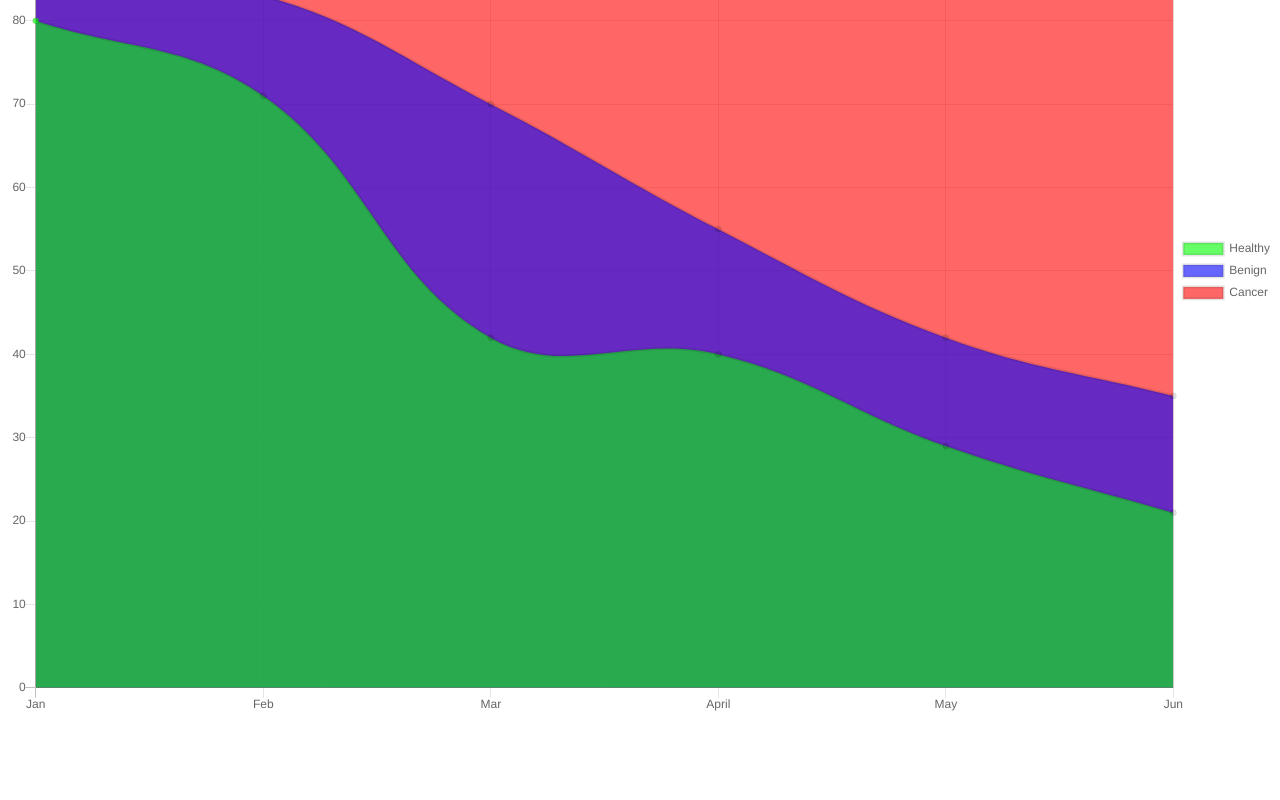
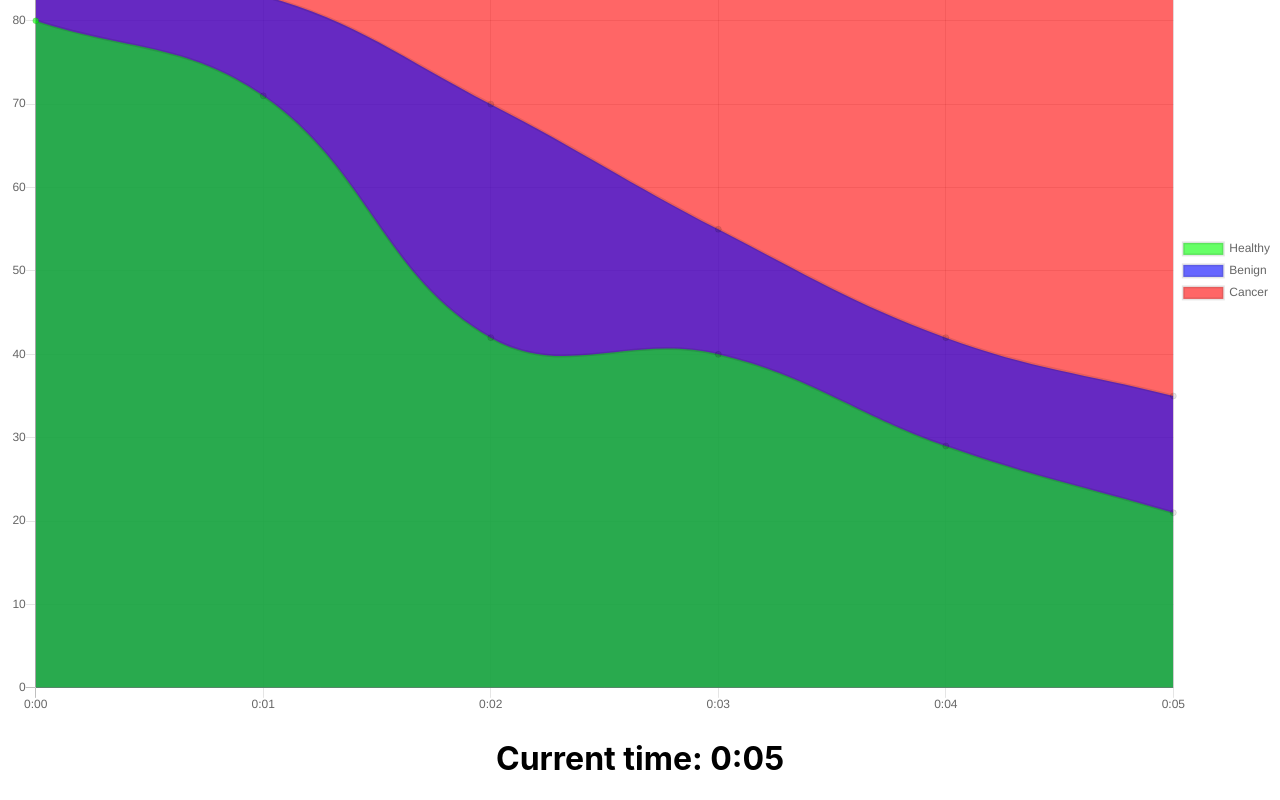
Before and after one commit to kris-dey/sweng20, a React (Create React App) app in the folder visualiser/: page / in a window 1280 px wide. Shown: the part 212-1012 px from the top of the page. Before the commit the page ends 946 px from the top, so only its background shows below. Built offline with nearby package versions, Linux system fonts and the light colour scheme.

Commit message:
Display current time

```diff
--- a/visualiser/src/App.js
+++ b/visualiser/src/App.js
@@ -8,7 +8,7 @@ function App() {
     <div className="App">
       <p>
         <Chart
-          label={["Jan", "Feb", "Mar", "April", "May", "Jun"]}
+          label={["0:00", "0:01", "0:02", "0:03", "0:04", "0:05"]}
           hData={[
             { x: 0, y: 80 },
             { x: 10, y: 71 },
--- a/visualiser/src/components/Chart.js
+++ b/visualiser/src/components/Chart.js
@@ -54,8 +54,8 @@ class Chart extends Component {
             title: {
               display: true,
               text: "Cancer Growth",
-              fontSize: 25,
-              onClick: getCoords
+              fontSize: 25
+              //onClick: getCoords
             },
             legend: {
               display: true,
@@ -63,11 +63,9 @@ class Chart extends Component {
             }
           }}
         />
+        <h1>Current time: {this.props.label[this.props.label.length - 1]}</h1>
       </div>
     );
-    function getCoords() {
-      alert("hi");
-    }
   }
 }
 
```
